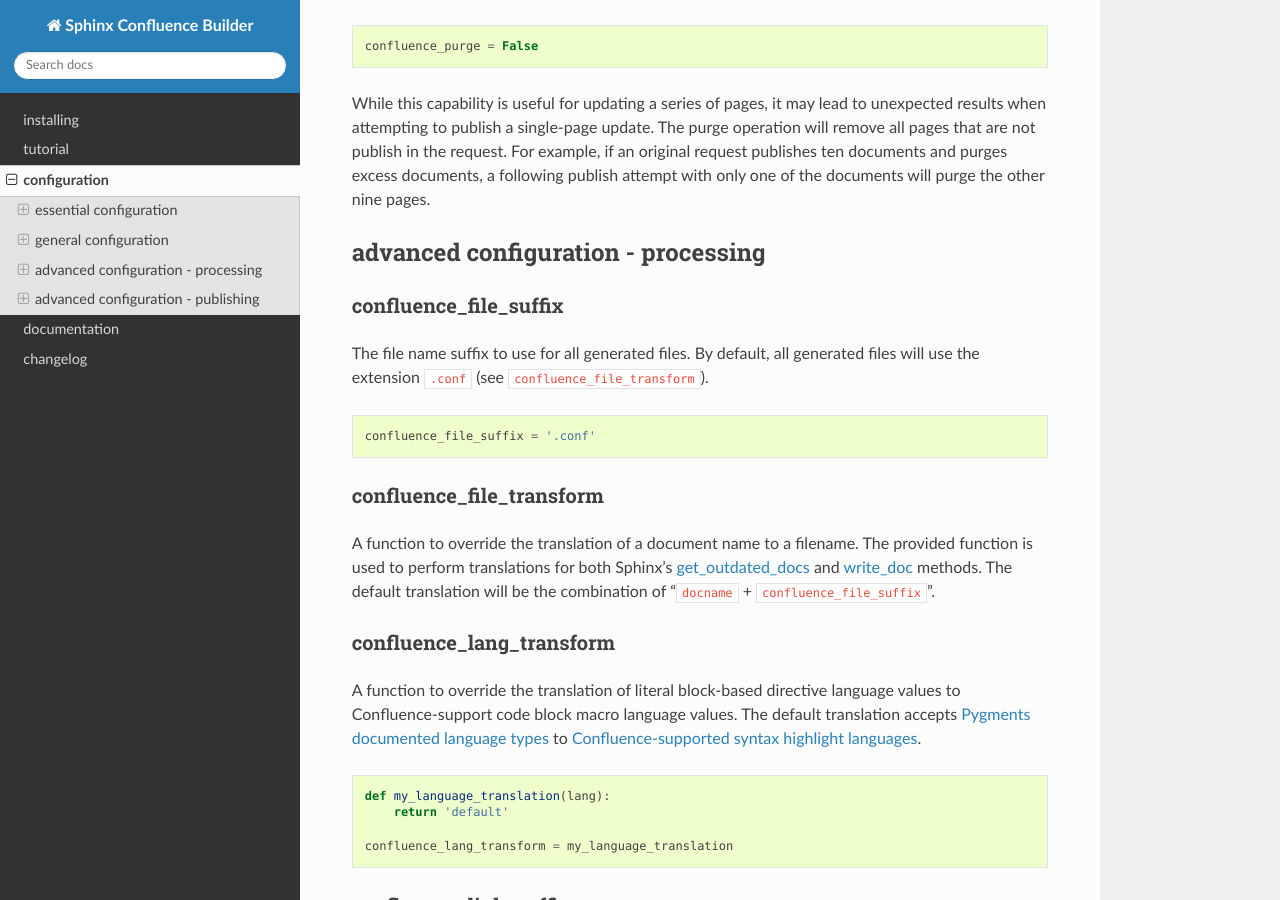
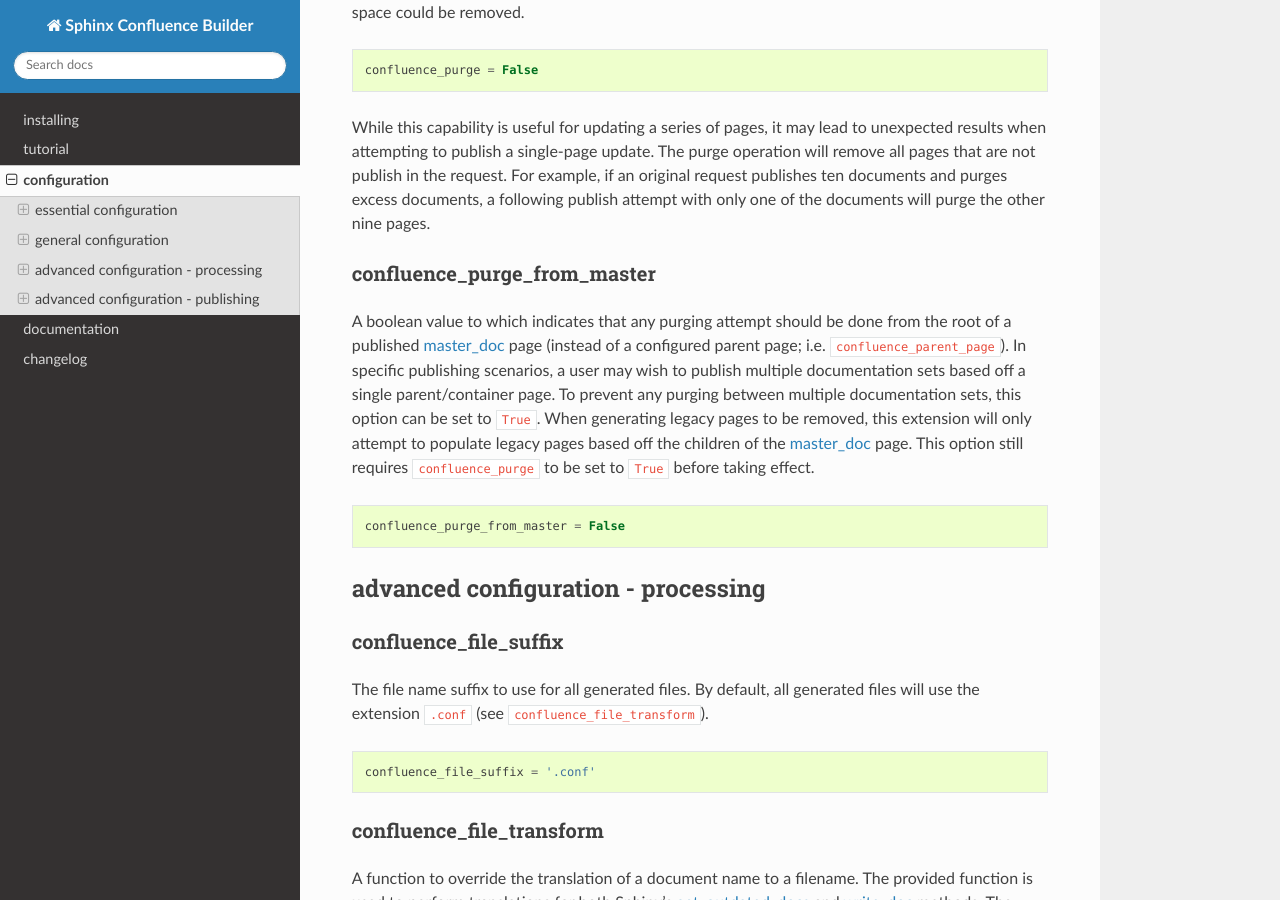
Before and after one commit to sphinx-contrib/confluencebuilder, a Sphinx documentation site: the page built from doc/configuration.rst, in a window 1280 px wide and 900 px high, scrolled down 4808 px. Built offline with Sphinx 7.4.7 and the Read the Docs theme 2.0.0, drawn with Linux system fonts in a browser that asks for light colours; some of the changed text lies outside the part shown.

Commit message:
doc: adding purge-from-master configuration
Adding documentation about the configuration mode
'confluence_purge_from_master'.

Signed-off-by: James Knight <james.d.knight@live.com>

```diff
--- a/doc/configuration.rst
+++ b/doc/configuration.rst
@@ -227,6 +227,23 @@ example, if an original request publishes ten documents and purges excess
 documents, a following publish attempt with only one of the documents will purge
 the other nine pages.
 
+confluence_purge_from_master
+~~~~~~~~~~~~~~~~~~~~~~~~~~~~
+
+A boolean value to which indicates that any purging attempt should be done from
+the root of a published master_doc_ page (instead of a configured parent page;
+i.e. ``confluence_parent_page``). In specific publishing scenarios, a user may
+wish to publish multiple documentation sets based off a single parent/container
+page. To prevent any purging between multiple documentation sets, this option
+can be set to ``True``. When generating legacy pages to be removed, this
+extension will only attempt to populate legacy pages based off the children of
+the master_doc_ page. This option still requires ``confluence_purge`` to be set
+to ``True`` before taking effect.
+
+.. code-block:: python
+
+    confluence_purge_from_master = False
+
 advanced configuration - processing
 -----------------------------------
 
```
